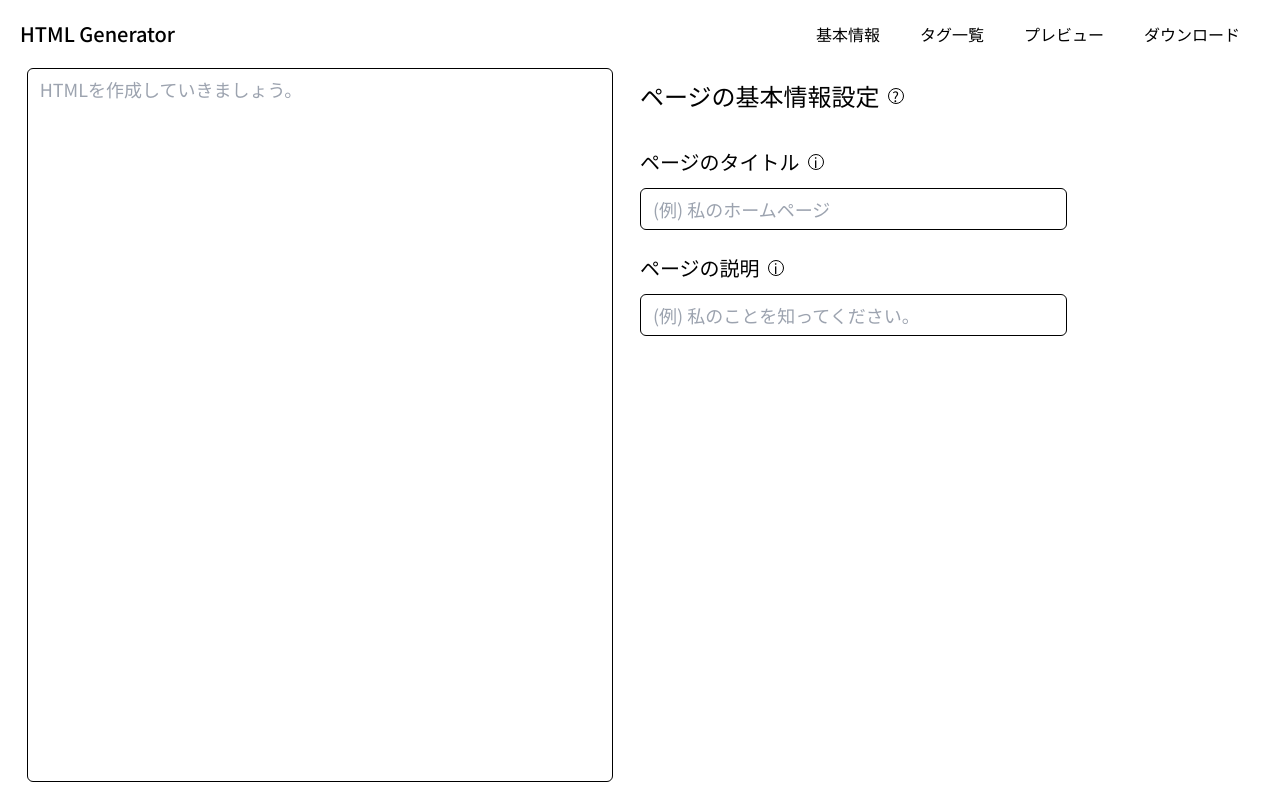
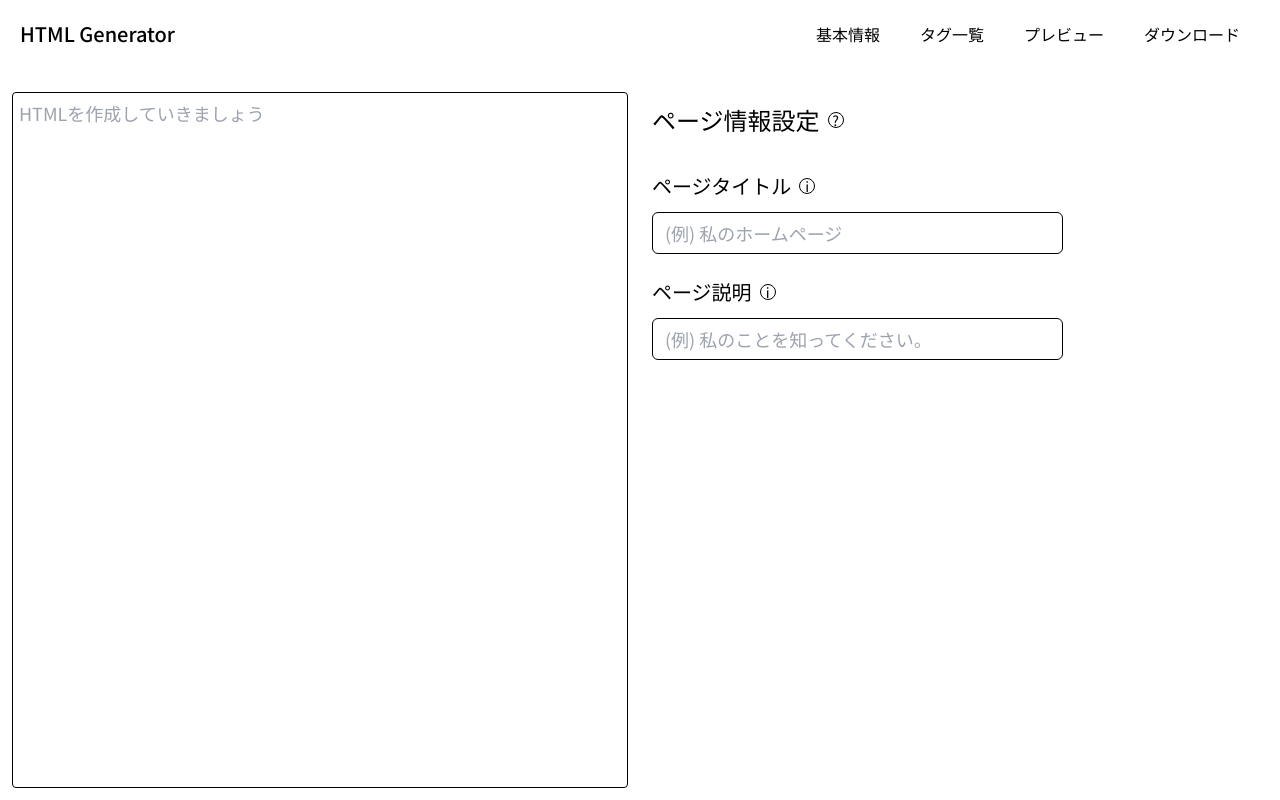
Before and after one commit to kazu51-gh/html-generator, a Next.js app: page / in a window 1280 px wide. Built offline with nearby package versions, Linux system fonts and the light colour scheme.

Commit message:
custom page layout

```diff
--- a/src/app/page.tsx
+++ b/src/app/page.tsx
@@ -9,8 +9,12 @@ const Home = () => {
 
   return(
     <main className="flex flex-col h-screen w-screen">
-      <Header setCurrentView={setCurrentView} />
-      <Workspace currentView={currentView} />
+      <div className="h-[10%]">
+        <Header setCurrentView={setCurrentView} />
+      </div>
+      <div className="h-[90%]">
+        <Workspace currentView={currentView} />
+      </div>
     </main>
   );
 }
--- a/src/components/headings/pageTitle.tsx
+++ b/src/components/headings/pageTitle.tsx
@@ -6,7 +6,7 @@ type Props = {
 
 const PageTitle: FC<Props> = ({ title }) => {
   return(
-    <div className="flex">
+    <div className="flex w-full">
       <h2 className="my-3 mr-2 text-2xl">{title}</h2>
       <div className="border border-black cursor-pointer leading-[14px] my-5 text-center text-sm rounded-full h-4 w-4 dark:border-white">?</div>
     </div>
--- a/src/components/layout/basicSetting.tsx
+++ b/src/components/layout/basicSetting.tsx
@@ -10,21 +10,20 @@ type Props = {
 }
 
 const BasicSetting: FC<Props> = ({ pageTitle, setPageTitle, pageDescription, setPageDescription }) => {
-
   return(
-    <div>
-      <PageTitle title="ページの基本情報設定" />
+    <div className="h-full w-full">
+      <PageTitle title="ページ情報設定" />
       <Setting
         setSetting={setPageTitle}
         placeholder="(例) 私のホームページ"
         value={pageTitle}
-        headingTitle="ページのタイトル"
+        headingTitle="ページタイトル"
       />
       <Setting
         setSetting={setPageDescription}
         placeholder="(例) 私のことを知ってください。"
         value={pageDescription}
-        headingTitle="ページの説明"
+        headingTitle="ページ説明"
       />
     </div>
   );
--- a/src/components/textarea/codeArea.tsx
+++ b/src/components/layout/codeArea.tsx
@@ -8,10 +8,9 @@ type Props = {
 const CodeArea: FC<Props> = ({ textareaData, setTextareaData }) => {
   return(
     <textarea
-      className="block border border-black mx-auto px-3 py-1.5 resize-none rounded-md text-lg w-11/12 dark:bg-gray-700 dark:border-gray-500 dark:text-gray-300"
-      rows={25}
+      className="border border-black p-1.5 resize-none rounded text-lg h-full w-full dark:bg-gray-700 dark:border-gray-500 dark:text-gray-300"
       onChange={(e) => setTextareaData(e.target.value)}
-      placeholder="HTMLを作成していきましょう。"
+      placeholder="HTMLを作成していきましょう"
       value={textareaData}
     ></textarea>
   );
--- a/src/components/layout/htmlDownload.tsx
+++ b/src/components/layout/htmlDownload.tsx
@@ -10,7 +10,7 @@ type Props = {
 
 const HtmlDownload:FC<Props> = ({ pageTitle, pageDescription, textareaData }) => {
   return(
-    <div>
+    <div className="h-full w-full">
       <PageTitle title="HTMLファイルのダウンロード" />
       <DownloadButton
         pageTitle={pageTitle}
--- a/src/components/tagList/tagLists.tsx
+++ b/src/components/layout/tagLists.tsx
@@ -4,7 +4,7 @@ import PageTitle from "@/components/headings/pageTitle";
 
 const TagLists = () => {
   return(
-    <div className="h-screen">
+    <div className="h-full w-full">
       <PageTitle title="タグ一覧" />
       <div className="h-2/3 max-w-xl mx-1 my-2 overflow-y-scroll">
         <div className="bg-white border border-black divide-y divide-black rounded dark:bg-gray-700 dark:border-gray-500 dark:divide-gray-500 dark:text-gray-300">
--- a/src/components/layout/viewer.tsx
+++ b/src/components/layout/viewer.tsx
@@ -7,9 +7,8 @@ type Props = {
 }
 
 const Viewer: FC<Props> = ({ textareaData }) => {
-
   return(
-    <div className="h-full">
+    <div className="h-full w-full">
       <PageTitle title="プレビュー" />
       <div className="block border border-black rounded-md h-[90%] my-3 px-2 w-11/12 dark:bg-white dark:border-gray-500 dark:text-black">
         <div className="default-css">
--- a/src/components/layout/workspace.tsx
+++ b/src/components/layout/workspace.tsx
@@ -1,8 +1,8 @@
 import { FC, useEffect, useState } from "react";
 import BasicSetting from "@/components/layout/basicSetting";
-import CodeArea from "@/components/textarea/codeArea";
+import CodeArea from "@/components/layout/codeArea";
 import HtmlDownload from "@/components/layout/htmlDownload";
-import TagLists from "@/components/tagList/tagLists";
+import TagLists from "@/components/layout/tagLists";
 import Viewer from "@/components/layout/viewer";
 import getStoredData from "@/utils/getStoredData";
 
@@ -28,14 +28,14 @@ const Workspace: FC<Props> = ({ currentView }) => {
   }, [textareaData]);
 
   return(
-    <div className="flex">
-      <div className="flex-1">
+    <div className="flex flex-row h-full w-full">
+      <div className="flex-1 m-3">
         <CodeArea
           textareaData={textareaData}
           setTextareaData={setTextareaData}
         />
       </div>
-      <div className="flex-1">
+      <div className="flex-1 m-3">
         {currentView === 'page-setting' &&
           <BasicSetting
             pageTitle={pageTitle}
```
